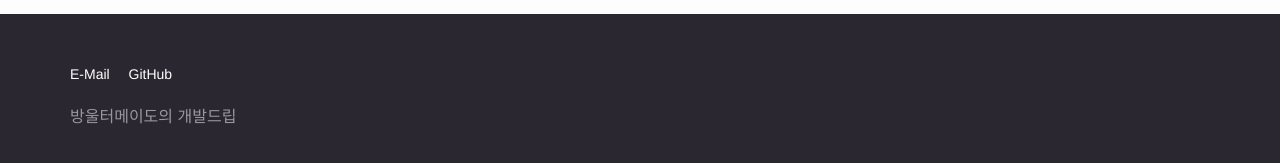
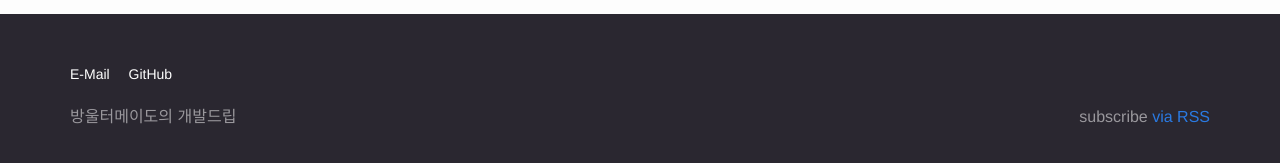
Before and after one commit to cangel6/blog, a Jekyll site: the page built from about.md, in a window 1280 px wide. Shown: the part 706-869 px from the top of the page. Built offline with Jekyll 4.4.1, drawn with Linux system fonts in a browser that asks for light colours.

Commit message:
메인화면 / 푸터 정리.

```diff
--- a/_includes/footer.html
+++ b/_includes/footer.html
@@ -16,8 +16,17 @@
       </li>
       {% endif %}
     </ul>
-    <p>
-      {{ site.username }}의 {{ site.title }}
-    </p>
+    <div class="row">
+      <div class="col-xs-6">
+        <p>
+          {{ site.username }}의 {{ site.title }}
+        </p>
+      </div>
+      <div class="col-xs-6">
+        <p class="text-right">
+          subscribe <a href="{{ "/feed.xml" | prepend: site.baseurl }}">via RSS</a>
+        </p>
+      </div>
+    </div>
   </div>
 </footer>
```
Also changed, not shown: index.html (+4 -5 lines).
